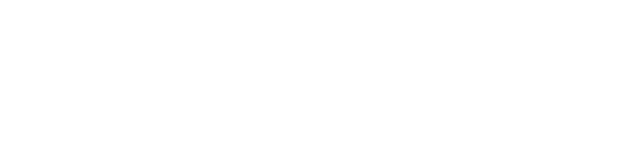
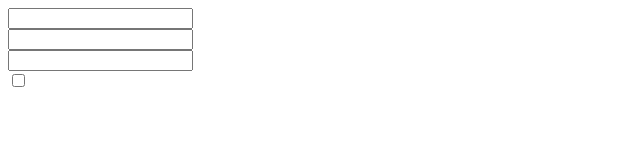
Before and after one commit to Samukelokhathi/Javascript-Bootcamp-Task-3, a plain HTML site: page index.html in a window 1280 px wide. Shown: the whole page, without its empty margins (0-640 px from the left). Drawn offline with Linux system fonts and the light colour scheme.

Commit message:
Added UI structure

```diff
--- a/index.html
+++ b/index.html
@@ -8,7 +8,33 @@
 </head>
 
 <body>
+    <form id="sign-up-portal">
+        <div class="username-wrapper">
+            <label for="username" id="username"></label>
+            <input type="text" id="username-input">
+            <span class="display-error" id="email-error"></span>
+        </div>
+        <div class="email-wrapper">
+            <label for="email" id="email"></label>
+            <input type="email" id="email-input">
+            <span class="display-error" id="email-error"></span>
+        </div>
+        <div class="password-wrapper">
+            <label for="password" id="password"></label>
+            <input type="password" id="password-input">
+            <span class="display-error" id="password-error"></span>
+        </div>
+        <div class="terms-wrapper">
+            <label for="username" id="username"></label>
+            <input type="checkbox" id="terms-input">
+            <span class="display-error"></span>
+        </div>
+    </form>
+
+
 
 </body>
 
+<script src="main.js"></script>
+
 </html>
--- /dev/null
+++ b/main.js
@@ -0,0 +1 @@
+console.log("Hello World")
```
